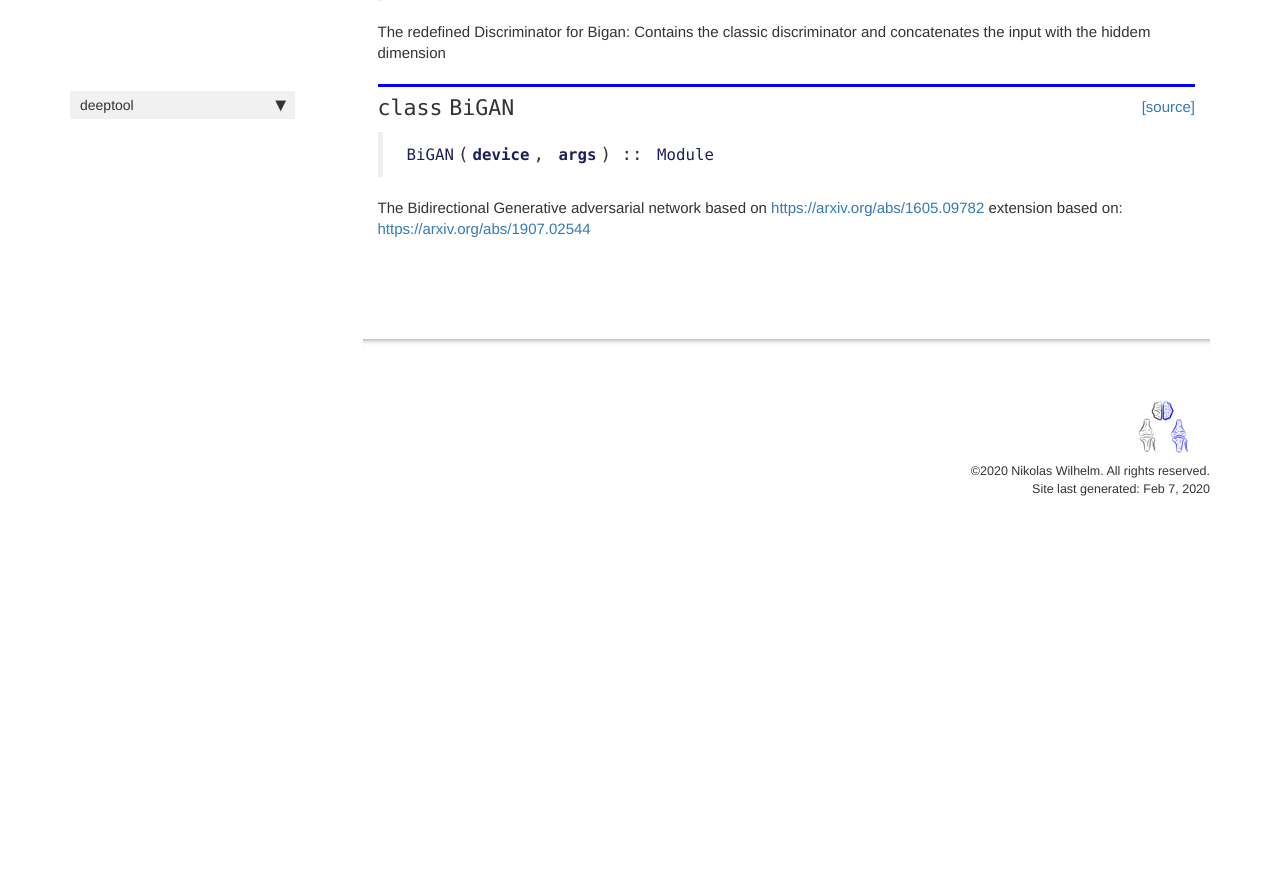
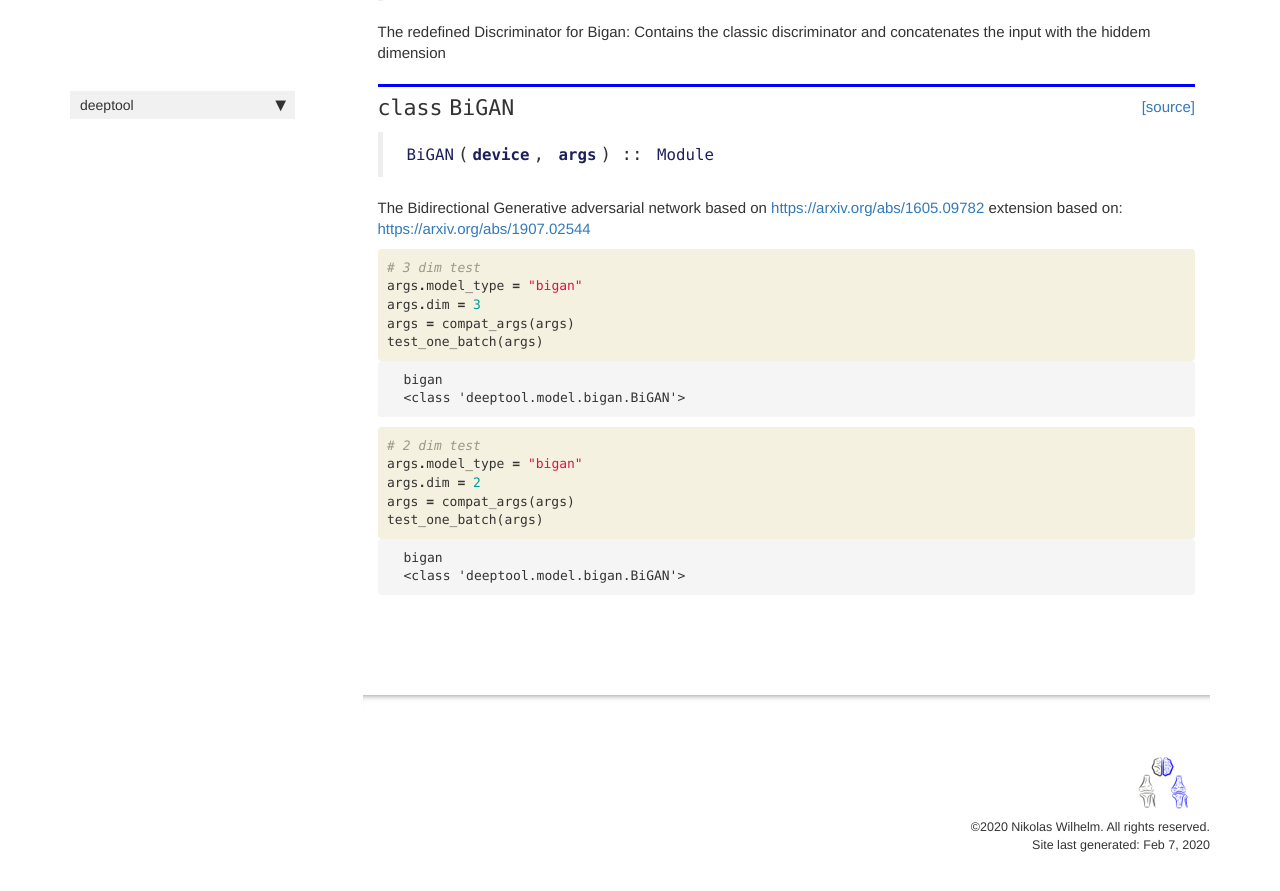
Before and after one commit to NikonPic/deeptool, a Jekyll site: the page built from docs/bigan.html, in a window 1280 px wide and 900 px high, scrolled down 1018 px. Shown: the top 891 px of the window. Built offline with Jekyll 4.4.1, drawn with Linux system fonts in a browser that asks for light colours; nearby versions of some CDN libraries; comment, search, counter and statistics services are not loaded; before the commit the page ends 1567 px from its top, so only the background shows below that.

Commit message:
bigan main version passing

```diff
--- a/deeptool/parameters.py
+++ b/deeptool/parameters.py
@@ -262,6 +262,7 @@ def get_RNN_VAE_args(parser, args=[]):
 
 # Cell
 
+
 def compat_args(args):
     """
     make arguments compatible with each others by applying all necessary logic
--- a/docs/architecture.html
+++ b/docs/architecture.html
@@ -103,7 +103,7 @@ modified from: <a href="https://github.com/rosinality/vq-vae-2-pytorch">https://
 <div class="output_area">
 
 <div class="output_subarea output_stream output_stdout output_text">
-<pre>torch.Size([16, 16, 8, 64]) tensor(1.3058) torch.Size([16, 16, 8])
+<pre>torch.Size([16, 16, 8, 64]) tensor(1.3424) torch.Size([16, 16, 8])
 </pre>
 </div>
 </div>
--- a/docs/bigan.html
+++ b/docs/bigan.html
@@ -84,4 +84,68 @@ extension based on: <a href="https://arxiv.org/abs/1907.02544">https://arxiv.org
 </div>
 
 </div>
+<div class="cell border-box-sizing code_cell rendered">
+<div class="input">
+
+<div class="inner_cell">
+    <div class="input_area">
+<div class=" highlight hl-ipython3"><pre><span></span><span class="c1"># 3 dim test</span>
+<span class="n">args</span><span class="o">.</span><span class="n">model_type</span> <span class="o">=</span> <span class="s2">&quot;bigan&quot;</span>
+<span class="n">args</span><span class="o">.</span><span class="n">dim</span> <span class="o">=</span> <span class="mi">3</span>
+<span class="n">args</span> <span class="o">=</span> <span class="n">compat_args</span><span class="p">(</span><span class="n">args</span><span class="p">)</span>
+<span class="n">test_one_batch</span><span class="p">(</span><span class="n">args</span><span class="p">)</span>
+</pre></div>
+
+    </div>
 </div>
+</div>
+
+<div class="output_wrapper">
+<div class="output">
+
+<div class="output_area">
+
+<div class="output_subarea output_stream output_stdout output_text">
+<pre>bigan
+&lt;class &#39;deeptool.model.bigan.BiGAN&#39;&gt;
+</pre>
+</div>
+</div>
+
+</div>
+</div>
+
+</div>
+<div class="cell border-box-sizing code_cell rendered">
+<div class="input">
+
+<div class="inner_cell">
+    <div class="input_area">
+<div class=" highlight hl-ipython3"><pre><span></span><span class="c1"># 2 dim test</span>
+<span class="n">args</span><span class="o">.</span><span class="n">model_type</span> <span class="o">=</span> <span class="s2">&quot;bigan&quot;</span>
+<span class="n">args</span><span class="o">.</span><span class="n">dim</span> <span class="o">=</span> <span class="mi">2</span>
+<span class="n">args</span> <span class="o">=</span> <span class="n">compat_args</span><span class="p">(</span><span class="n">args</span><span class="p">)</span>
+<span class="n">test_one_batch</span><span class="p">(</span><span class="n">args</span><span class="p">)</span>
+</pre></div>
+
+    </div>
+</div>
+</div>
+
+<div class="output_wrapper">
+<div class="output">
+
+<div class="output_area">
+
+<div class="output_subarea output_stream output_stdout output_text">
+<pre>bigan
+&lt;class &#39;deeptool.model.bigan.BiGAN&#39;&gt;
+</pre>
+</div>
+</div>
+
+</div>
+</div>
+
+</div>
+</div>
--- a/docs/parameters.html
+++ b/docs/parameters.html
@@ -696,7 +696,7 @@ summary: "Define all General Parameters for training!"
 
 
 <div class="output_markdown rendered_html output_subarea ">
-<h4 id="compat_args" class="doc_header"><code>compat_args</code><a href="https://github.com/NikonPic/deeptool/tree/master/deeptool/parameters.py#L265" class="source_link" style="float:right">[source]</a></h4><blockquote><p><code>compat_args</code>(<strong><code>args</code></strong>)</p>
+<h4 id="compat_args" class="doc_header"><code>compat_args</code><a href="https://github.com/NikonPic/deeptool/tree/master/deeptool/parameters.py#L266" class="source_link" style="float:right">[source]</a></h4><blockquote><p><code>compat_args</code>(<strong><code>args</code></strong>)</p>
 </blockquote>
 <p>make arguments compatible with each others by applying all necessary logic</p>
 <ul>
@@ -723,7 +723,7 @@ summary: "Define all General Parameters for training!"
 
 
 <div class="output_markdown rendered_html output_subarea ">
-<h4 id="get_all_args" class="doc_header"><code>get_all_args</code><a href="https://github.com/NikonPic/deeptool/tree/master/deeptool/parameters.py#L279" class="source_link" style="float:right">[source]</a></h4><blockquote><p><code>get_all_args</code>(<strong><code>args</code></strong>=<em><code>[]</code></em>)</p>
+<h4 id="get_all_args" class="doc_header"><code>get_all_args</code><a href="https://github.com/NikonPic/deeptool/tree/master/deeptool/parameters.py#L280" class="source_link" style="float:right">[source]</a></h4><blockquote><p><code>get_all_args</code>(<strong><code>args</code></strong>=<em><code>[]</code></em>)</p>
 </blockquote>
 <p>return all predefined arguments using the combined parameter getters</p>
 
@@ -763,7 +763,7 @@ summary: "Define all General Parameters for training!"
 
 
 <div class="output_text output_subarea output_execute_result">
-<pre>Namespace(alpha=1, batch_size=16, beta=1, bi_extension=False, classes=[&#39;abn&#39;, &#39;acl&#39;, &#39;men&#39;], crop_percent=0.7, crop_size=16, dim=3, gamma=5, lam=10, load_model=False, lr=0.0001, m=2000, min_size=4, model_path=&#39;./data/src/_model&#39;, model_type=&#39;diagnosis&#39;, mrnet_backbone=&#39;alexnet&#39;, mrnet_batch_update=32, mrnet_hidden_dim=256, mrnet_label_smoothing=0.1, mrnet_rnn_gap=True, mrnet_singlestream=True, n_epochs=500, n_fea_down=16, n_fea_up=16, n_gpu=1, n_pretrain=10, n_res2d=0, n_res3d=0, n_z=100, num_worker=0, p_drop=0.1, perspectives=[&#39;axial&#39;, &#39;coronal&#39;, &#39;sagittal&#39;], pic_size=256, rand_crop=True, rnn_intro=True, rnn_vae=True, root_dir=&#39;C:/Users/ga46yeg/data/MRNet-v1.0&#39;, scale2d=2, scale3d=2, track=True, vq_beta=0.25, vq_class=1.0, vq_classify=False, vq_gamma=0.99, vq_gan=False, vq_layers=[8], vq_n_embed=512, watch_batch=1130, wgan=True)</pre>
+<pre>Namespace(alpha=1, batch_size=16, beta=1, bi_extension=False, classes=[&#39;abn&#39;, &#39;acl&#39;, &#39;men&#39;], crop_percent=0.7, crop_size=16, dim=3, gamma=5, lam=10, load_model=False, lr=0.0001, m=2000, min_size=4, model_path=&#39;./data/src/_model&#39;, model_type=&#39;diagnosis&#39;, mrnet_backbone=&#39;alexnet&#39;, mrnet_batch_update=32, mrnet_hidden_dim=256, mrnet_label_smoothing=0.1, mrnet_rnn_gap=True, mrnet_singlestream=True, n_epochs=500, n_fea_down=16, n_fea_up=16, n_gpu=1, n_pretrain=10, n_res2d=0, n_res3d=0, n_z=100, num_worker=0, p_drop=0.1, perspectives=[&#39;axial&#39;, &#39;coronal&#39;, &#39;sagittal&#39;], pic_size=256, rand_crop=True, rnn_active=True, rnn_intro=True, rnn_vae=True, root_dir=&#39;C:/Users/ga46yeg/data/MRNet-v1.0&#39;, scale2d=2, scale3d=2, track=True, vq_beta=0.25, vq_class=1.0, vq_classify=False, vq_gamma=0.99, vq_gan=False, vq_layers=[8], vq_n_embed=512, watch_batch=1130, wgan=True)</pre>
 </div>
 
 </div>
```
Also changed, not shown: deeptool/train_loop.py (+8 -5 lines), docs/loop.html (+19 -16 lines), docs/vqvae.html (+30 -0 lines), 7 other files.
